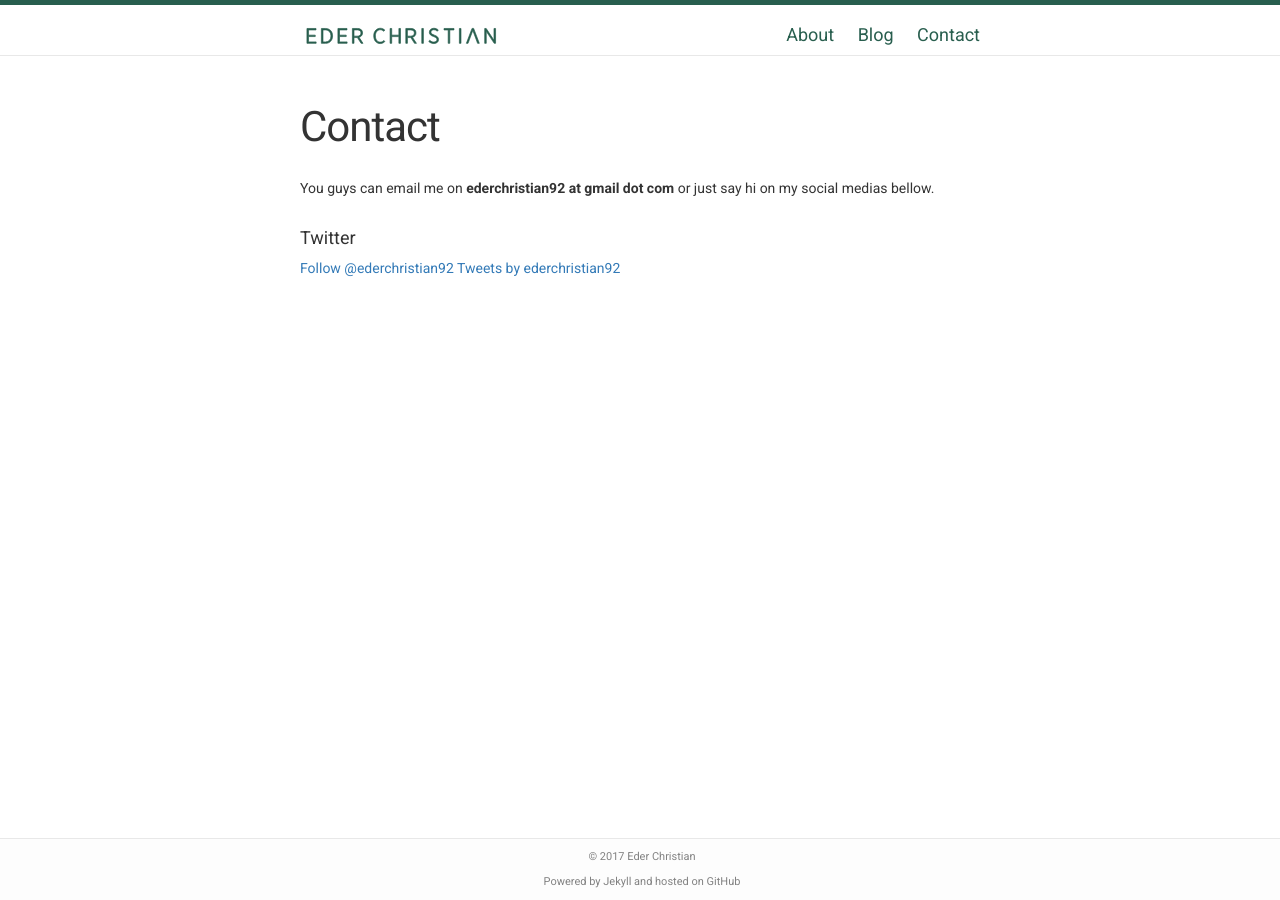
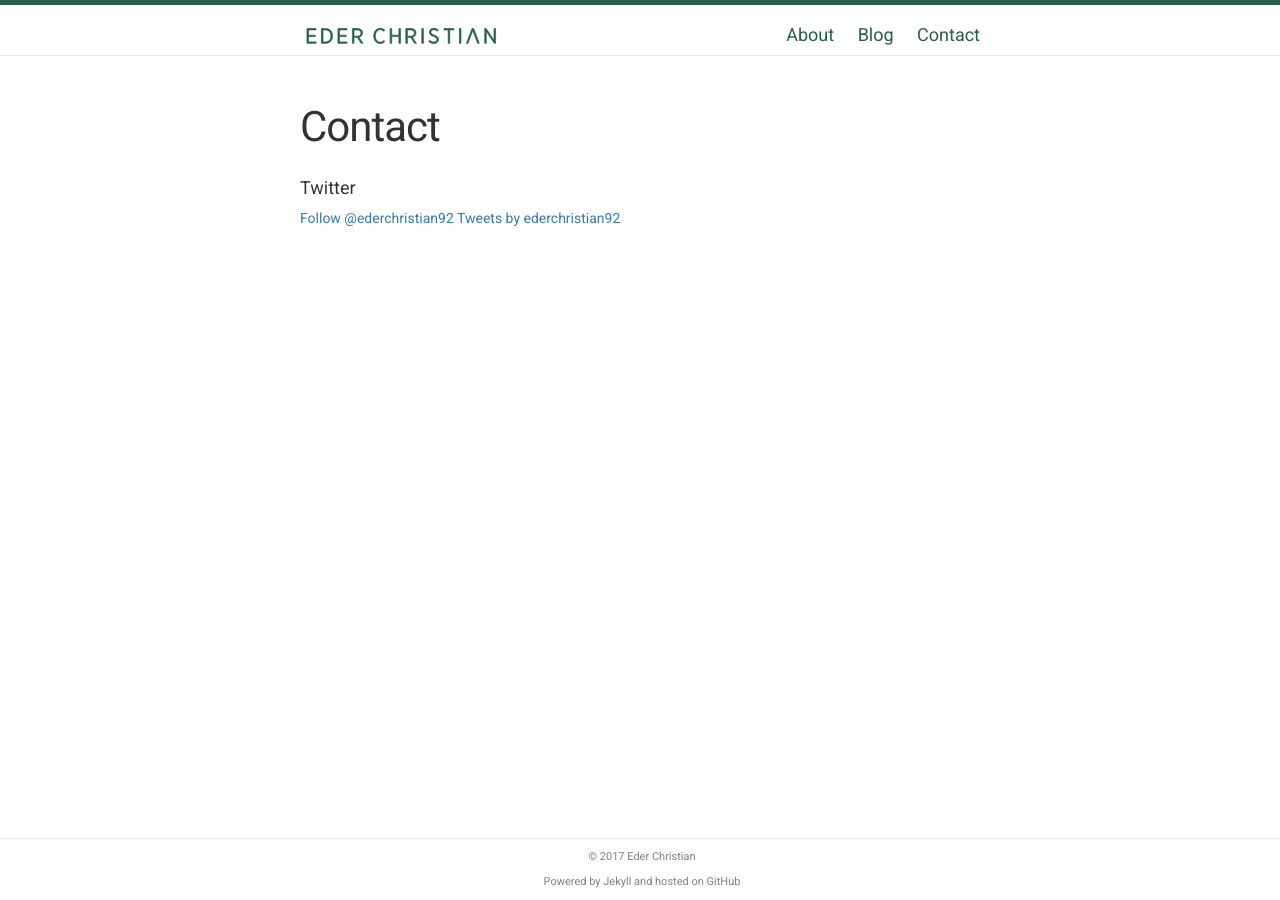
Before and after one commit to ederchristian/ederchristian, a Jekyll site: the page built from contact.md, in a window 1280 px wide. Built offline with Jekyll 4.4.1, drawn with Linux system fonts in a browser that asks for light colours; comment, search, counter and statistics services are not loaded.

Commit message:
Update content

```diff
--- a/contact.md
+++ b/contact.md
@@ -3,5 +3,3 @@ layout: contact
 title: Contact
 permalink: /contact/
 ---
-
-You guys can email me on **ederchristian92 at gmail dot com** or just say hi on my social medias bellow.
```
